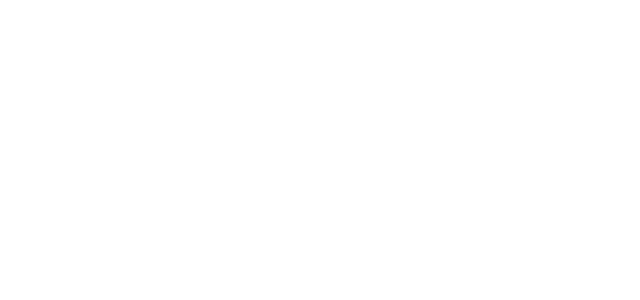
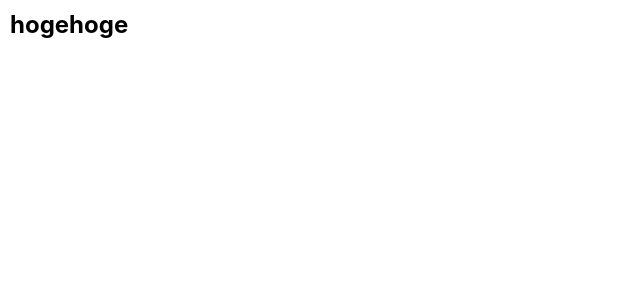
Before and after one commit to SoraY677/MyPortfolio, a Nuxt app: page / in a window 1280 px wide. Shown: the top 300 px of the page, without its empty margins (0-640 px from the left). Built offline with nearby package versions, Linux system fonts and the light colour scheme.

Commit message:
textを二重線で囲むアニメーション

```diff
--- /dev/null
+++ b/assets/css/titleStyle.css
@@ -0,0 +1,36 @@
+h1.double-line-title{
+    display:inline-block;
+    position:relative;
+  }
+  h1.double-line-title::before,h1.double-line-title::after{
+    position: absolute;
+    content:'';
+    animation: surround_title_anim 2s ease 0s 1 alternate;
+    opacity:0;
+  }
+
+  h1.double-line-title::before{
+    border-top:1px solid #2e2e2e;
+    border-left:1px solid #2e2e2e;
+  }
+
+  h1.double-line-title::after{
+    transform: scale(1, -1);
+    bottom:0;
+    right:0;
+    border-top:1px solid #2e2e2e;
+    border-right:1px solid #2e2e2e;
+  }
+
+  @keyframes surround_title_anim{
+    0%{
+      width: 0;
+      height:0;
+      opacity : 1;
+    }
+    100%{
+      width:110%;
+      height:110%;
+      opacity : 1;
+    }
+  }
--- a/layouts/default.vue
+++ b/layouts/default.vue
@@ -18,11 +18,14 @@ html {
 }
 
 body {
+  position: absolute;
   width: 100vw;
   height: 100vh;
+  margin:0;
   left: 0;
   top: 0;
 }
+
 
 *,
 *:before,
@@ -30,33 +33,4 @@ body {
   box-sizing: border-box;
   margin: 0;
 }
-
-.button--green {
-  display: inline-block;
-  border-radius: 4px;
-  border: 1px solid #3b8070;
-  color: #3b8070;
-  text-decoration: none;
-  padding: 10px 30px;
-}
-
-.button--green:hover {
-  color: #fff;
-  background-color: #3b8070;
-}
-
-.button--grey {
-  display: inline-block;
-  border-radius: 4px;
-  border: 1px solid #35495e;
-  color: #35495e;
-  text-decoration: none;
-  padding: 10px 30px;
-  margin-left: 15px;
-}
-
-.button--grey:hover {
-  color: #fff;
-  background-color: #35495e;
-}
 </style>
--- a/nuxt.config.js
+++ b/nuxt.config.js
@@ -35,10 +35,11 @@ module.exports = {
       }
     }
   },
-  modules: ['@nuxtjs/style-resources'],
-  styleResources: {
-   scss: [
-    '~/assets/scss/_index.scss'
+  /*
+  共通のcss定義
+  */
+  css: [
+    '~/assets/css/titleStyle.css'
     ]
-  }
+
 }
--- a/pages/index.vue
+++ b/pages/index.vue
@@ -1,37 +1,15 @@
 <template>
-  <section class="container">
-
+  <section class="top-page">
+    <h1 class="double-line-title test-margin">hogehoge</h1>
   </section>
 </template>
 
 <style>
-.container {
-  min-height: 100vh;
-  display: flex;
-  justify-content: center;
-  align-items: center;
-  text-align: center;
+
+
+.test-margin{
+  margin:10px;
+  height:100%;
 }
 
-.title {
-  font-family: "Quicksand", "Source Sans Pro", -apple-system, BlinkMacSystemFont,
-    "Segoe UI", Roboto, "Helvetica Neue", Arial, sans-serif; /* 1 */
-  display: block;
-  font-weight: 300;
-  font-size: 100px;
-  color: #35495e;
-  letter-spacing: 1px;
-}
-
-.subtitle {
-  font-weight: 300;
-  font-size: 42px;
-  color: #526488;
-  word-spacing: 5px;
-  padding-bottom: 15px;
-}
-
-.links {
-  padding-top: 15px;
-}
 </style>
```
